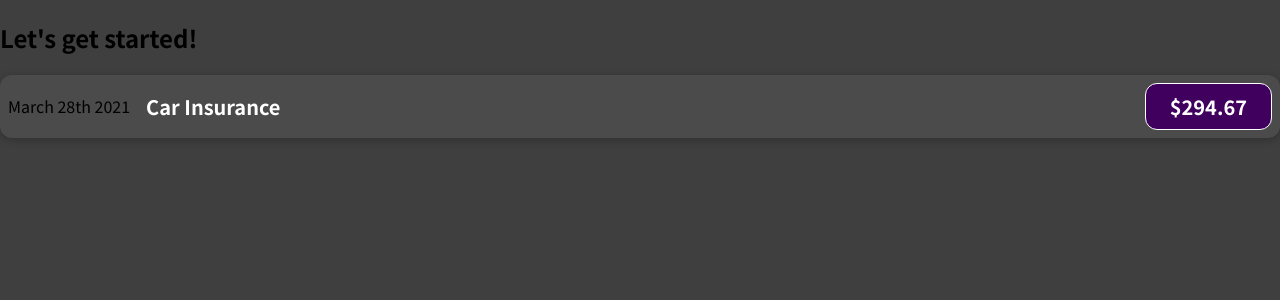
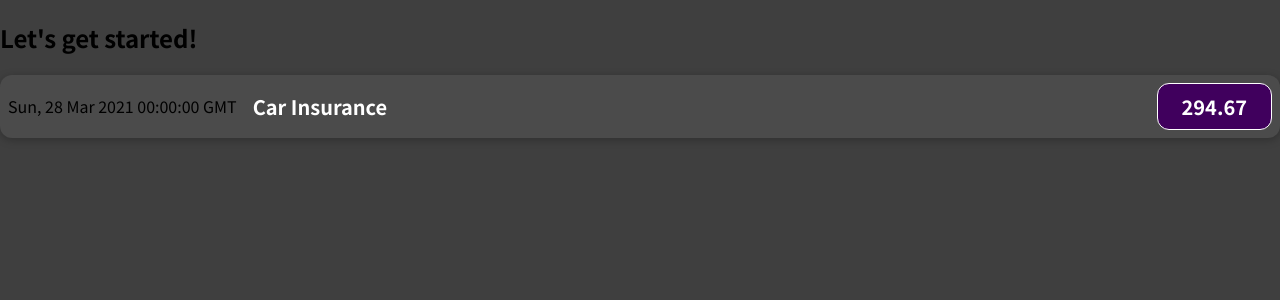
Before and after one commit to 552020/schwarzm-app, a JavaScript app: page / in a window 1280 px wide. Shown: the top 300 px of the page. Built offline with nearby package versions, Linux system fonts and the light colour scheme.

Commit message:
lesson 35 injecting some js in jsx to make it more dynamic

```diff
--- a/src/components/ExpenseItem.js
+++ b/src/components/ExpenseItem.js
@@ -1,12 +1,15 @@
 import "./ExpenseItem.css";
 
 function ExpenseItem() {
+  const expenseDate = new Date(2021, 2, 28);
+  const expenseTitle = "Car Insurance";
+  const expenseAmount = 294.67;
   return (
     <div className="expense-item">
-      <div>March 28th 2021</div>
+      <div>{expenseDate.toUTCString()}</div>
       <div className="expense-item__description">
-        <h2>Car Insurance</h2>
-        <div className="expense-item__price">$294.67</div>
+        <h2>{expenseTitle}</h2>
+        <div className="expense-item__price">{expenseAmount}</div>
       </div>
     </div>
   );
```
Also changed, not shown: 1 other file (tests, documents, lock files or other folders).
